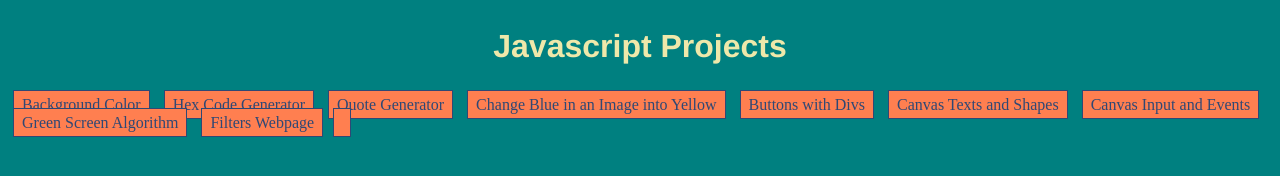
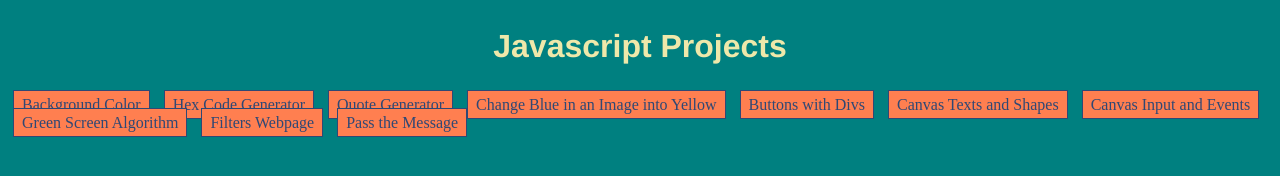
Before and after one commit to mohsin-code/Javascript-Projects, a plain HTML site: page index.html in a window 1280 px wide. Drawn offline with Linux system fonts and the light colour scheme.

Commit message:
Fix Buttons

```diff
--- a/index.html
+++ b/index.html
@@ -16,9 +16,11 @@
     <a href="Buttons with Divs/IceCream.html">Buttons with Divs</a>
     <a href="Canvas/CanvasTextShape/CanvasTextShape.html">Canvas Texts and Shapes</a>
     <a href="Canvas/InputAndEvents/InputAndEvents.html">Canvas Input and Events</a>
+  </div>
+  <div class="button">
     <a href="Green Screen Web Page/GreenScreenWebpage.html">Green Screen Algorithm</a>
     <a href="Filters Webpage/FiltersWebpage.html">Filters Webpage</a>
-    <a href="Pass The Message\PassTheMessage.html"></a>
+    <a href="Pass The Message\PassTheMessage.html">Pass the Message</a>
   </div>
 </body>
 </html>
```
